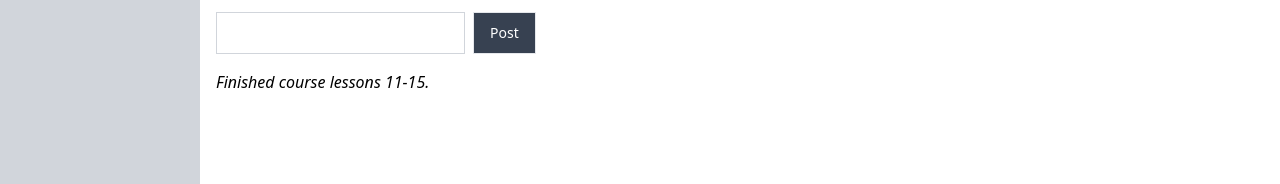
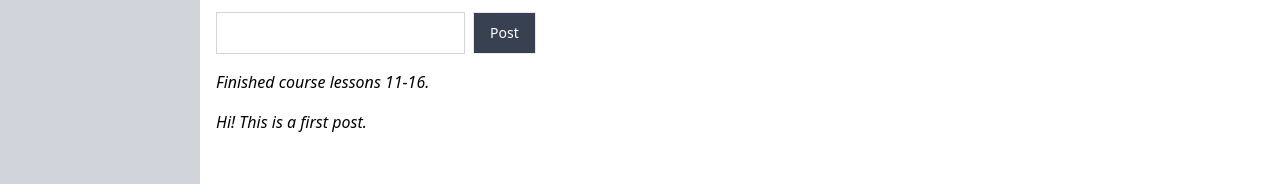
Before and after one commit to serverwind/social-react, a React (Vite) app: page / in a window 1280 px wide. Shown: the part 436-620 px from the top of the page. Built offline with nearby package versions, Linux system fonts and the light colour scheme.

Commit message:
Posts.jsx component now use props to show different posts

```diff
--- a/src/components/Profile/Posts/Post/Post.jsx
+++ b/src/components/Profile/Posts/Post/Post.jsx
@@ -1,5 +1,5 @@
-function Post() {
-  return <div className="italic">Finished course lessons 11-15.</div>;
+function Post({ message }) {
+  return <div className="italic mb-4">{ message }</div>;
 }
 
 export { Post };
--- a/src/components/Profile/Posts/Posts.jsx
+++ b/src/components/Profile/Posts/Posts.jsx
@@ -10,7 +10,8 @@ function Posts() {
       </div>
 
       <div>
-        <Post />
+        <Post message={"Finished course lessons 11-16."} />
+        <Post message={"Hi! This is a first post."} />
       </div>
     </div>
   )
```
